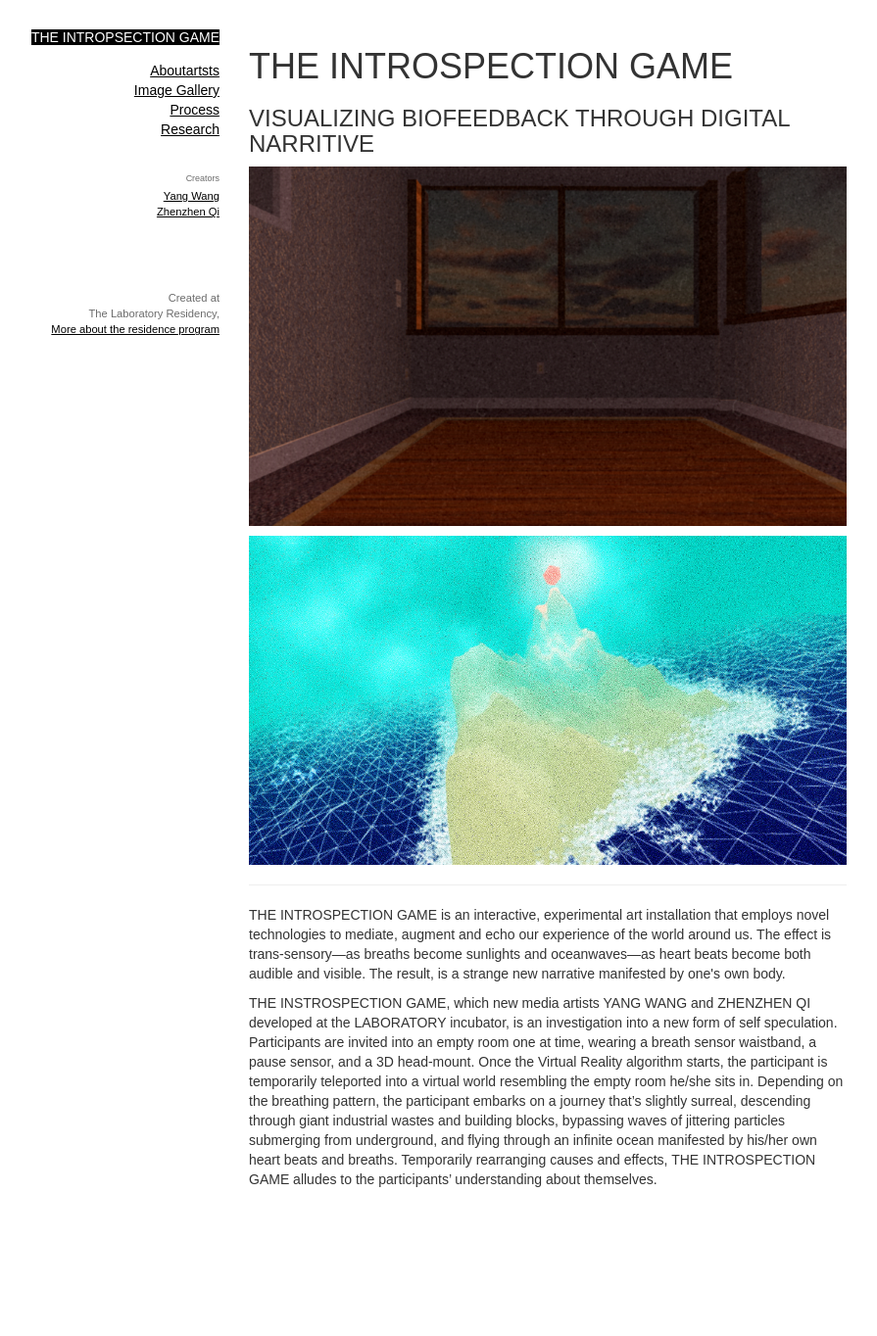
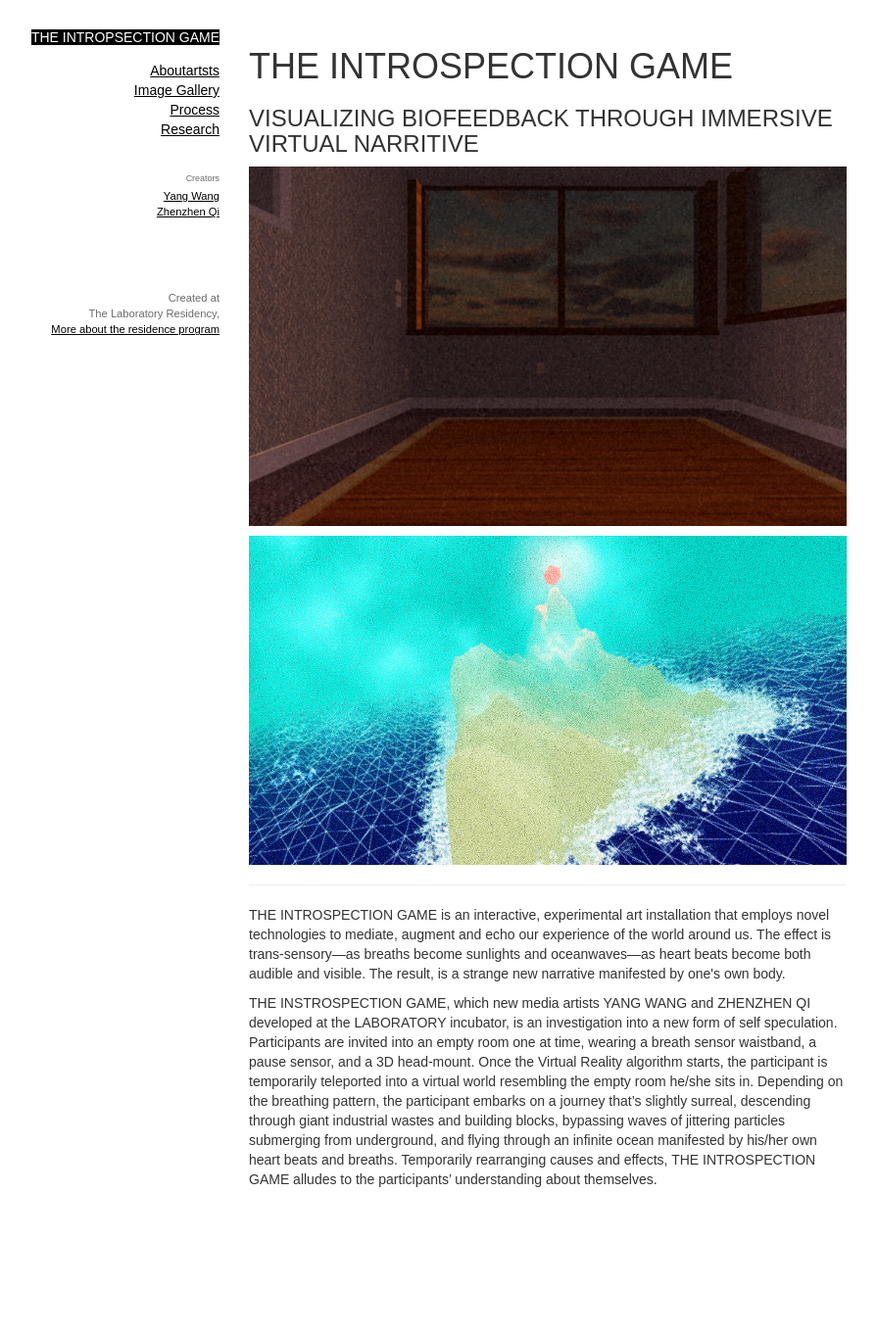
Before and after one commit to ZZYW/TheIntrospectionGame, a Jekyll site: the page built from index.html, in a window 1280 px wide. Shown: the whole page at 98% size, without its empty margins (81-976 px from the left). Built offline with Jekyll 4.4.1, drawn with Linux system fonts in a browser that asks for light colours; nearby versions of some CDN libraries.

Commit message:
home page

```diff
--- a/index.html
+++ b/index.html
@@ -3,7 +3,7 @@ layout: default
 ---
 
 <h1>THE INTROSPECTION GAME</h1>
-<h3>VISUALIZING BIOFEEDBACK THROUGH DIGITAL NARRITIVE</h3>
+<h3>VISUALIZING BIOFEEDBACK THROUGH IMMERSIVE VIRTUAL NARRITIVE</h3>
 <img class="img-responsive" id="main-image" src="{{ "/img/firstscene.jpg" | prepend: site.baseurl }}">
 <img class="img-responsive" id="main-image" src="{{ "/img/17950223779_220337abf8_b.jpg" | prepend: site.baseurl }}">
 <hr>
```
